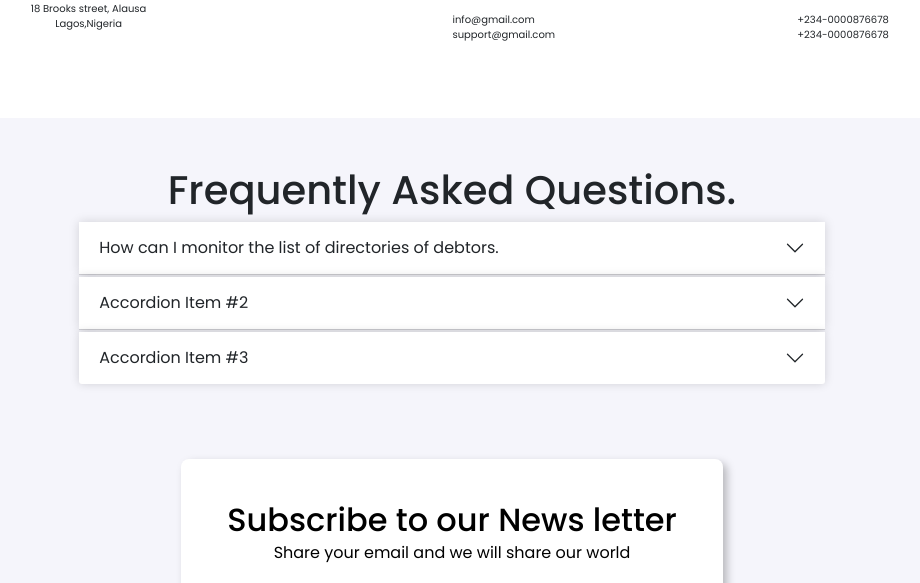
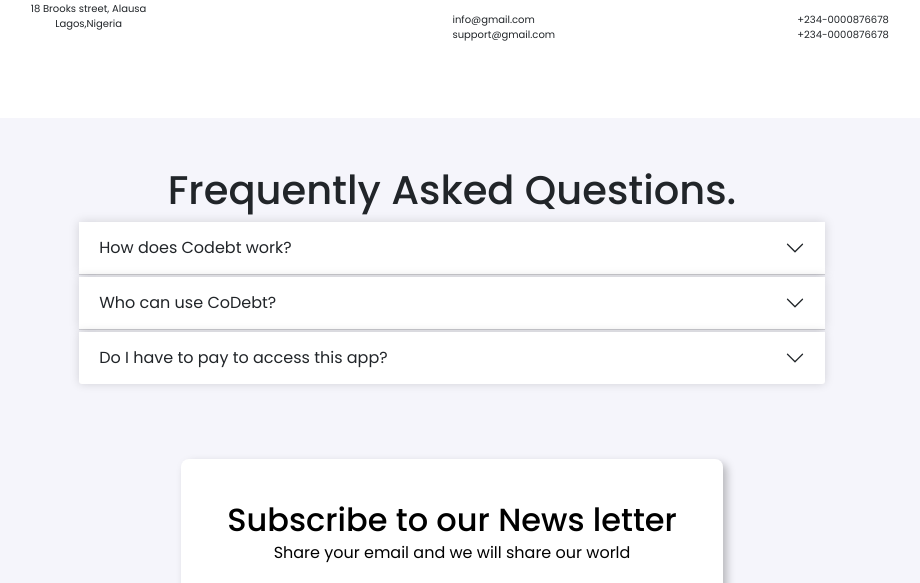
Before and after one commit to zuri-training/Team_37_my_debtors, a Django app: page / in a window 1280 px wide. Shown: the part 4468-5051 px from the top of the page, without its empty margins (188-1108 px from the left). Run offline with Django 4.2, Linux system fonts and the light colour scheme; some libraries are stand-ins or nearby versions.

Commit message:
template changes

```diff
--- a/CoDebt/core/templates/core/index.html
+++ b/CoDebt/core/templates/core/index.html
@@ -400,14 +400,13 @@
           <h2 class="accordion-header" id="flush-headingOne">
             <button class="accordion-button collapsed" type="button" data-bs-toggle="collapse"
               data-bs-target="#flush-collapseOne" aria-expanded="false" aria-controls="flush-collapseOne">
-              How can I monitor the list of directories of debtors.
+              How does Codebt work?
             </button>
           </h2>
           <div id="flush-collapseOne" class="accordion-collapse collapse" aria-labelledby="flush-headingOne"
             data-bs-parent="#accordionFlushExample">
-            <div class="accordion-body">Lorem ipsum dolor sit amet consectetur adipisicing elit. Voluptas, nulla
-              corrupti quod vitae, neque aliquid optio ratione nobis culpa magni totam sequi modi quis maxime eaque
-              dignissimos natus omnis velit.
+            <div class="accordion-body">CoDebt allows school administrators, parents/guardians and/or students
+              to track debts effectively and ease debt collection.
             </div>
           </div>
         </div>
@@ -415,14 +414,12 @@
           <h2 class="accordion-header" id="flush-headingTwo">
             <button class="accordion-button collapsed" type="button" data-bs-toggle="collapse"
               data-bs-target="#flush-collapseTwo" aria-expanded="false" aria-controls="flush-collapseTwo">
-              Accordion Item #2
+              Who can use CoDebt?
             </button>
           </h2>
           <div id="flush-collapseTwo" class="accordion-collapse collapse" aria-labelledby="flush-headingTwo"
             data-bs-parent="#accordionFlushExample">
-            <div class="accordion-body">Placeholder content for this accordion, which is intended to demonstrate the
-              <code>.accordion-flush</code> class. This is the second item's accordion body. Let's imagine this being
-              filled with some actual content.
+            <div class="accordion-body">School administrators, parents/guardians, and students can use CoDebt
             </div>
           </div>
         </div>
@@ -430,15 +427,12 @@
           <h2 class="accordion-header" id="flush-headingThree">
             <button class="accordion-button collapsed" type="button" data-bs-toggle="collapse"
               data-bs-target="#flush-collapseThree" aria-expanded="false" aria-controls="flush-collapseThree">
-              Accordion Item #3
+              Do I have to pay to access this app?
             </button>
           </h2>
           <div id="flush-collapseThree" class="accordion-collapse collapse" aria-labelledby="flush-headingThree"
             data-bs-parent="#accordionFlushExample">
-            <div class="accordion-body">Placeholder content for this accordion, which is intended to demonstrate the
-              <code>.accordion-flush</code> class. This is the third item's accordion body. Nothing more exciting
-              happening here in terms of content, but just filling up the space to make it look, at least at first
-              glance, a bit more representative of how this would look in a real-world application.
+            <div class="accordion-body">No. CoDebt is totally free and accessible to everyone.
             </div>
           </div>
         </div>
```
Lines whose indentation alone changed are shown as unchanged.
